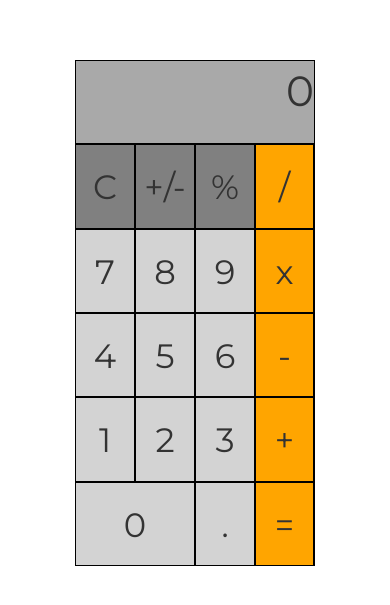
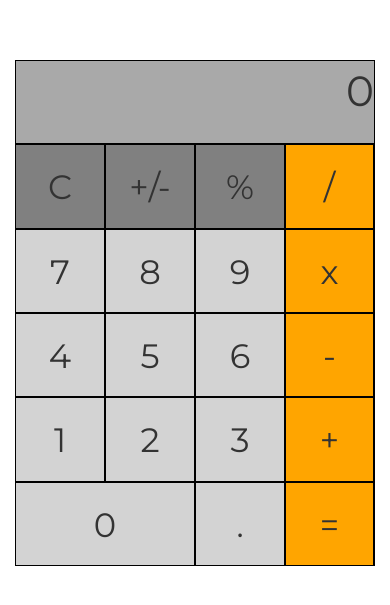
Before and after one commit to brumack/calculator, a plain HTML site: page index.html in a window 390 px wide. Shown: the part 109-714 px from the top of the page. Drawn offline with nearby package versions, Linux system fonts and the light colour scheme.

Commit message:
adjusted bootstrap media query to allow for a wider calculator on smaller devices

```diff
--- a/index.html
+++ b/index.html
@@ -12,12 +12,12 @@
   <BODY>
     <div class = "container-fluid">
       <div class = "row">
-        <div id = "screen" class = "col-xl-2 col-xl-offset-5 col-lg-4 col-lg-offset-4 col-md-4 col-md-offset-4 col-sm-6 col-sm-offset-3 col-xs-8 col-xs-offset-2">
+        <div id = "screen" class = "col-xl-4 col-xl-offset-4 col-lg-6 col-lg-offset-3 col-md-6 col-md-offset-3 col-sm-8 col-sm-offset-2 col-xs-12">
           0
         </div>
       </div>
       <div class = "row">
-        <div class = "col-xl-2 col-xl-offset-5 col-lg-4 col-lg-offset-4 col-md-4 col-md-offset-4 col-sm-6 col-sm-offset-3 col-xs-8 col-xs-offset-2">
+        <div class = "col-xl-4 col-xl-offset-4 col-lg-6 col-lg-offset-3 col-md-6 col-md-offset-3 col-sm-8 col-sm-offset-2 col-xs-12">
           <div id = "C" class = "spec but col-xl-3 col-lg-3 col-md-3 col-sm-3 col-xs-3">
             <p>C</p>
           </div>
@@ -33,7 +33,7 @@
         </div>
       </div>
       <div class = "row">
-        <div class = "col-xl-2 col-xl-offset-5 col-lg-4 col-lg-offset-4 col-md-4 col-md-offset-4 col-sm-6 col-sm-offset-3 col-xs-8 col-xs-offset-2">
+        <div class = "col-xl-4 col-xl-offset-4 col-lg-6 col-lg-offset-3 col-md-6 col-md-offset-3 col-sm-8 col-sm-offset-2 col-xs-12">
           <div id = "7" class = "num but col-xl-3 col-lg-3 col-md-3 col-sm-3 col-xs-3">
             <p>7</p>
           </div>
@@ -49,7 +49,7 @@
         </div>
       </div>
       <div class = "row">
-        <div class = "col-xl-2 col-xl-offset-5 col-lg-4 col-lg-offset-4 col-md-4 col-md-offset-4 col-sm-6 col-sm-offset-3 col-xs-8 col-xs-offset-2">
+        <div class = "col-xl-4 col-xl-offset-4 col-lg-6 col-lg-offset-3 col-md-6 col-md-offset-3 col-sm-8 col-sm-offset-2 col-xs-12">
           <div id = "4" class = "num but col-xl-3 col-lg-3 col-md-3 col-sm-3 col-xs-3">
             <p>4</p>
           </div>
@@ -65,7 +65,7 @@
         </div>
       </div>
       <div class = "row">
-        <div class = "col-xl-2 col-xl-offset-5 col-lg-4 col-lg-offset-4 col-md-4 col-md-offset-4 col-sm-6 col-sm-offset-3 col-xs-8 col-xs-offset-2">
+        <div class = "col-xl-4 col-xl-offset-4 col-lg-6 col-lg-offset-3 col-md-6 col-md-offset-3 col-sm-8 col-sm-offset-2 col-xs-12">
           <div id = "1" class = "num but col-xl-3 col-lg-3 col-md-3 col-sm-3 col-xs-3">
             <p>1</p>
           </div>
@@ -81,7 +81,7 @@
         </div>
       </div>
       <div class = "row">
-        <div class = "col-xl-2 col-xl-offset-5 col-lg-4 col-lg-offset-4 col-md-4 col-md-offset-4 col-sm-6 col-sm-offset-3 col-xs-8 col-xs-offset-2">
+        <div class = "col-xl-4 col-xl-offset-4 col-lg-6 col-lg-offset-3 col-md-6 col-md-offset-3 col-sm-8 col-sm-offset-2 col-xs-12">
           <div id = "0" class = "num but col-xl-6 col-lg-6 col-md-6 col-sm-6 col-xs-6">
             <p>0</p>
           </div>
```
